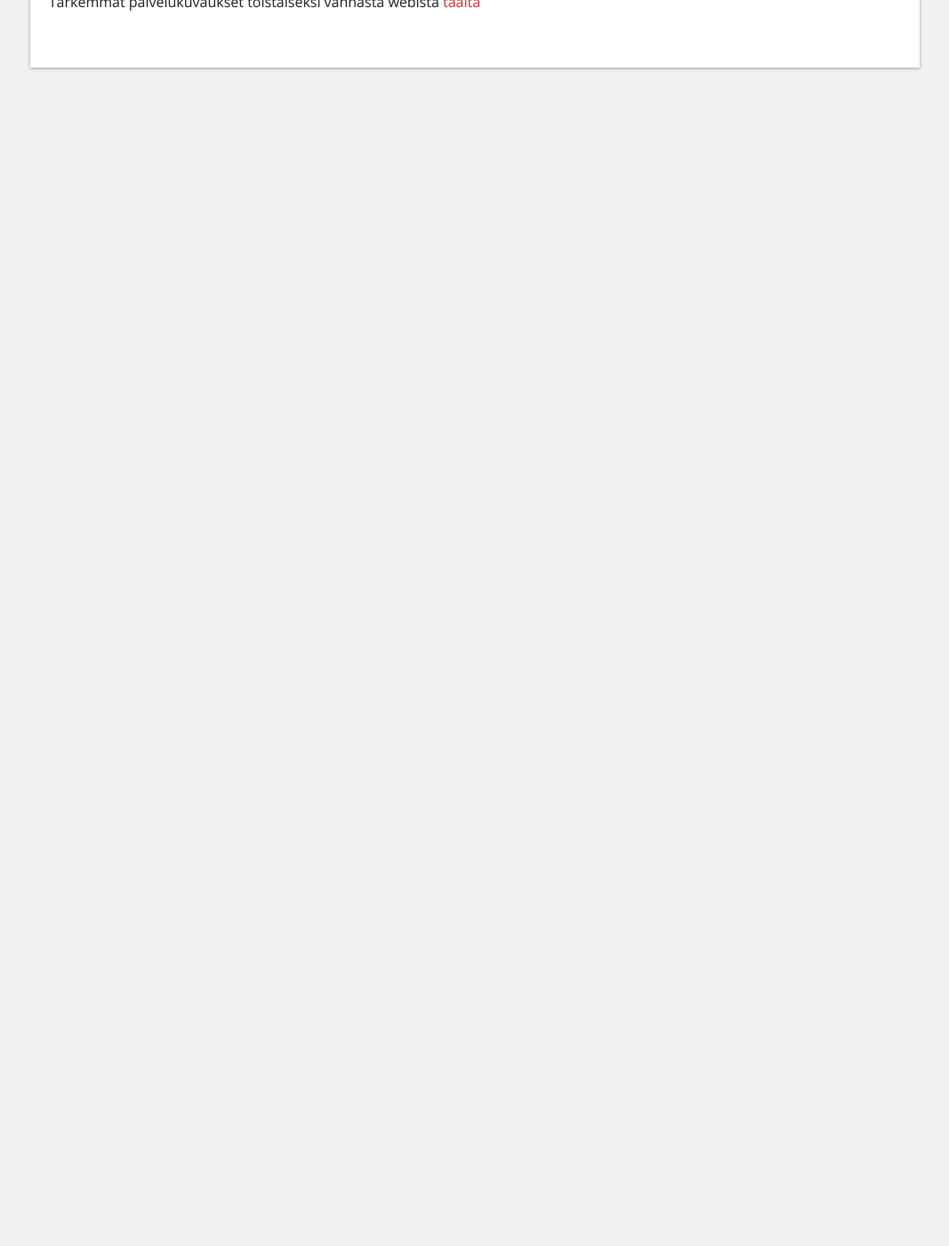
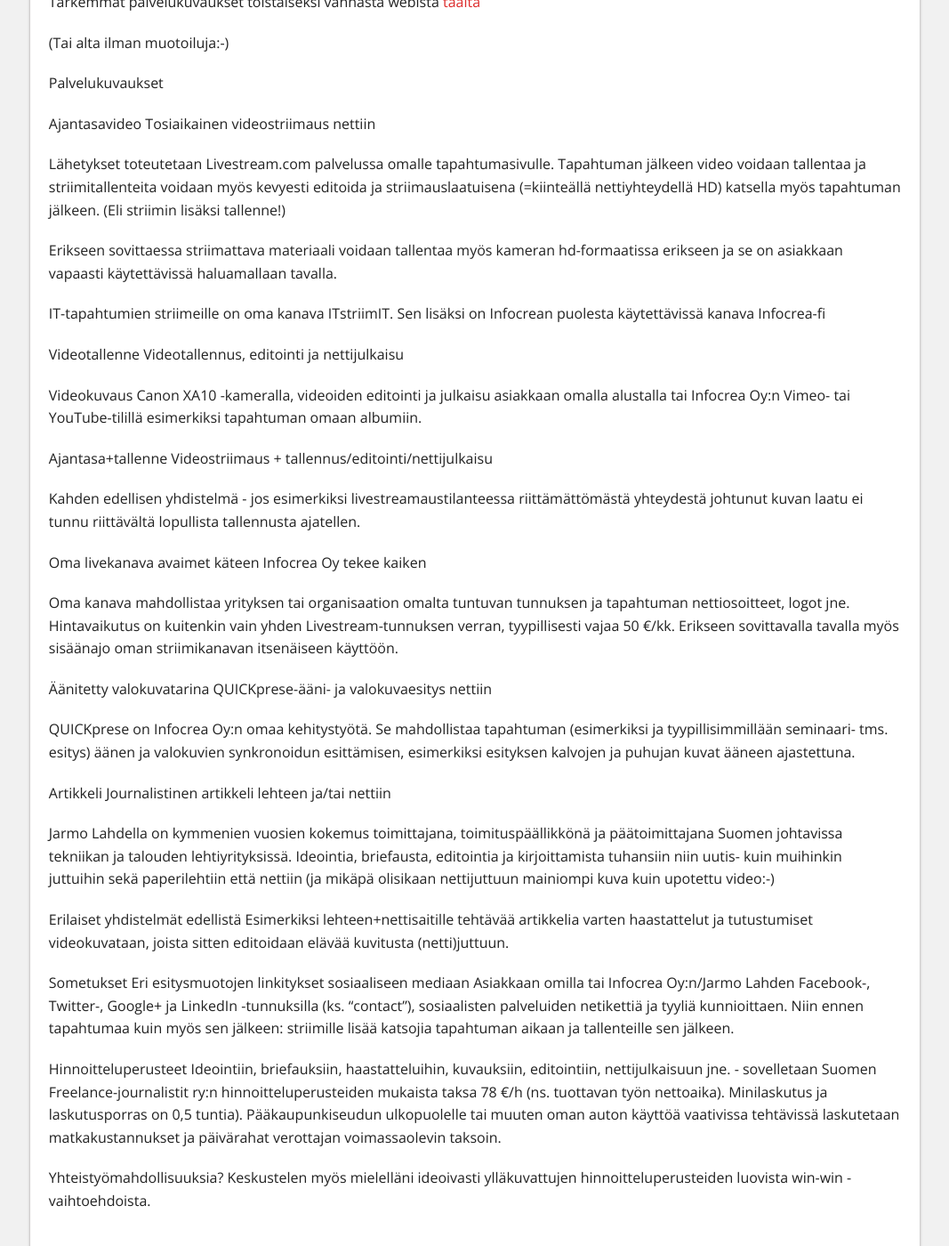
Before and after one commit to Pyppe/infocrea.fi, a Jekyll site: the page built from palvelut.markdown, in a window 1280 px wide and 1400 px high, scrolled down 401 px. Shown: the whole window at 89% size, without its empty margins (106-1173 px from the left). Built offline with Jekyll 4.4.1, drawn with Linux system fonts in a browser that asks for light colours; nearby versions of some CDN libraries; before the commit the page ends 900 px from its top, so only the background shows below that.

Commit message:
Palvelut ilman muotoiluja

```diff
--- a/palvelut.markdown
+++ b/palvelut.markdown
@@ -7,3 +7,55 @@
 
 
 Tarkemmat palvelukuvaukset toistaiseksi vanhasta webistä [täältä](http://www.infocrea.fi/palvelukuvaukset-2013)
+
+(Tai alta ilman muotoiluja:-)
+
+Palvelukuvaukset
+
+Ajantasavideo
+Tosiaikainen videostriimaus nettiin
+
+Lähetykset toteutetaan Livestream.com palvelussa omalle tapahtumasivulle. Tapahtuman jälkeen video voidaan tallentaa ja striimitallenteita voidaan myös kevyesti editoida ja striimauslaatuisena (=kiinteällä nettiyhteydellä HD) katsella myös tapahtuman jälkeen. (Eli striimin lisäksi tallenne!)
+
+Erikseen sovittaessa striimattava materiaali voidaan tallentaa myös kameran hd-formaatissa erikseen ja se on asiakkaan vapaasti käytettävissä haluamallaan tavalla.
+
+IT-tapahtumien striimeille on oma kanava ITstriimIT. Sen lisäksi on Infocrean puolesta käytettävissä kanava Infocrea-fi
+
+Videotallenne
+Videotallennus, editointi ja nettijulkaisu
+
+Videokuvaus Canon XA10 -kameralla, videoiden editointi ja julkaisu asiakkaan omalla alustalla tai Infocrea Oy:n Vimeo- tai YouTube-tilillä esimerkiksi tapahtuman omaan albumiin.
+
+Ajantasa+tallenne
+Videostriimaus + tallennus/editointi/nettijulkaisu
+
+Kahden edellisen yhdistelmä - jos esimerkiksi livestreamaustilanteessa riittämättömästä yhteydestä johtunut kuvan laatu ei tunnu riittävältä lopullista tallennusta ajatellen.
+
+Oma livekanava avaimet käteen
+Infocrea Oy tekee kaiken
+
+Oma kanava mahdollistaa yrityksen tai organisaation omalta tuntuvan tunnuksen ja tapahtuman nettiosoitteet, logot jne. Hintavaikutus on kuitenkin vain yhden Livestream-tunnuksen verran, tyypillisesti vajaa 50 €/kk. Erikseen sovittavalla tavalla myös sisäänajo oman striimikanavan itsenäiseen käyttöön.
+
+Äänitetty valokuvatarina
+QUICKprese-ääni- ja valokuvaesitys nettiin
+
+QUICKprese on Infocrea Oy:n omaa kehitystyötä. Se mahdollistaa tapahtuman (esimerkiksi ja tyypillisimmillään seminaari- tms. esitys) äänen ja valokuvien synkronoidun esittämisen, esimerkiksi esityksen kalvojen ja puhujan kuvat ääneen ajastettuna.
+
+Artikkeli
+Journalistinen artikkeli lehteen ja/tai nettiin
+
+Jarmo Lahdella on kymmenien vuosien kokemus toimittajana, toimituspäällikkönä ja päätoimittajana Suomen johtavissa tekniikan ja talouden lehtiyrityksissä. Ideointia, briefausta, editointia ja kirjoittamista tuhansiin niin uutis- kuin muihinkin juttuihin sekä paperilehtiin että nettiin (ja mikäpä olisikaan nettijuttuun mainiompi kuva kuin upotettu video:-)
+
+Erilaiset yhdistelmät edellistä
+Esimerkiksi lehteen+nettisaitille tehtävää artikkelia varten haastattelut ja tutustumiset videokuvataan, joista sitten editoidaan elävää kuvitusta (netti)juttuun.
+
+Sometukset
+Eri esitysmuotojen linkitykset sosiaaliseen mediaan
+Asiakkaan omilla tai Infocrea Oy:n/Jarmo Lahden Facebook-, Twitter-, Google+ ja LinkedIn -tunnuksilla (ks. "contact"), sosiaalisten palveluiden netikettiä ja tyyliä kunnioittaen. Niin ennen tapahtumaa kuin myös sen jälkeen: striimille lisää katsojia tapahtuman aikaan ja tallenteille sen jälkeen.
+
+
+Hinnoitteluperusteet
+Ideointiin, briefauksiin, haastatteluihin, kuvauksiin, editointiin, nettijulkaisuun jne. - sovelletaan Suomen Freelance-journalistit ry:n hinnoitteluperusteiden mukaista taksa 78 €/h (ns. tuottavan työn nettoaika). Minilaskutus ja laskutusporras on 0,5 tuntia). Pääkaupunkiseudun ulkopuolelle tai muuten oman auton käyttöä vaativissa tehtävissä laskutetaan matkakustannukset ja päivärahat verottajan voimassaolevin taksoin.
+
+Yhteistyömahdollisuuksia?
+Keskustelen myös mielelläni ideoivasti ylläkuvattujen hinnoitteluperusteiden luovista win-win -vaihtoehdoista.
```
